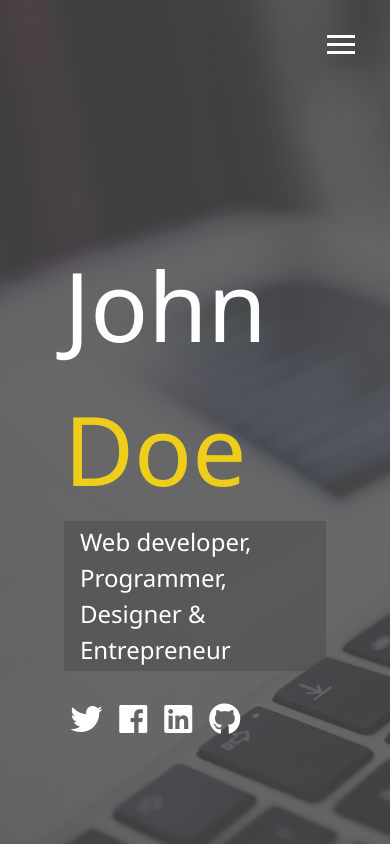
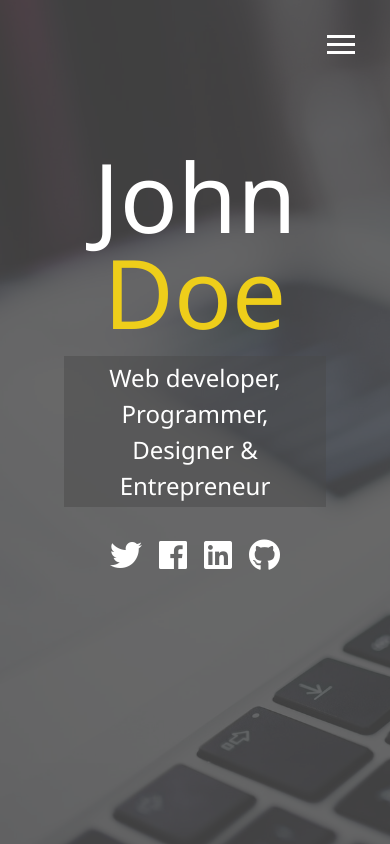
Before and after one commit to akiraafu/portfolio2, a website: page dist/index.html in a window 390 px wide. Drawn offline with Linux system fonts and the light colour scheme.

Commit message:
about page, text color function

```diff
--- a/scss/_config.scss
+++ b/scss/_config.scss
@@ -26,3 +26,37 @@ $background-opacity: 0.8;
         }
     }
 }
+// set text color
+@function set-text-color($color) {
+    @if (lightness($color) > 40) {
+        @return #000;
+    } @else {
+        @return #fff;
+    }
+}
+
+// media query mixins
+
+@mixin mediaSm {
+    @media screen and (max-width: 500px) {
+        @content;
+    }
+}
+
+@mixin mediaMd {
+    @media screen and (max-width: 768px) {
+        @content;
+    }
+}
+
+@mixin mediaLg {
+    @media screen and (min-width: 769px) and (max-width: 1170px) {
+        @content;
+    }
+}
+
+@mixin mediaXl {
+    @media screen and (min-width: 1171px) {
+        @content;
+    }
+}
--- a/scss/_menu.scss
+++ b/scss/_menu.scss
@@ -11,7 +11,7 @@
         width: 28px;
         height: 3px;
         margin: 0 0 5px 0;
-        background-color: #fff;
+        background-color: set-text-color($primary-color);
         @include easeOut;
     }
 
@@ -107,7 +107,7 @@
         text-transform: uppercase;
         padding: 1rem 0;
         font-weight: 300;
-        color: #fff;
+        color: set-text-color($primary-color);
         text-decoration: none;
         @include easeOut;
         &:hover {
--- /dev/null
+++ b/scss/_mobile.scss
@@ -0,0 +1,60 @@
+// widescreens
+@include mediaXl {
+}
+
+// Desktops & laptops
+@include mediaLg {
+}
+
+// Tablets & small Laptops
+@include mediaMd {
+    main {
+        align-items: center;
+        text-align: center;
+
+        .lg-heading {
+            line-height: 1;
+            margin-bottom: 1rem;
+        }
+    }
+    ul.menu-nav,
+    div.menu-branding {
+        float: none;
+        width: 100%;
+        min-height: 0;
+        &.show {
+            transform: translate3d(0, 0, 0);
+        }
+    }
+    .menu-nav {
+        height: 75vh;
+        transform: translate3d(-100%, 0, 0);
+        font-size: 22px;
+    }
+    .menu-branding {
+        height: 25vh;
+        transform: translate3d(100%, 0, 0);
+        .portrait {
+            background: url(../img/portrait_small.jpg);
+            width: 150px;
+            height: 150px;
+            background-size: cover;
+        }
+    }
+    .about-info {
+        grid-template-areas:
+            "bioimage"
+            "bio"
+            "job1"
+            "job2"
+            "job3";
+        grid-template-columns: 1fr;
+    }
+}
+
+// smartphones
+@include mediaSm {
+    main#home h1 {
+        margin-top: 10vh;
+    }
+}
--- a/scss/main.scss
+++ b/scss/main.scss
@@ -8,7 +8,7 @@
 body {
     @include background();
     background: $primary-color;
-    color: #fff;
+    color: set-text-color($primary-color);
     height: 100%;
     margin: 0;
     font-family: "Segoe UI", Tahoma, Geneva, Verdana, sans-serif;
@@ -34,7 +34,7 @@ h3 {
 }
 
 a {
-    color: #fff;
+    color: set-text-color($primary-color);
     text-decoration: none;
 }
 
@@ -50,7 +50,8 @@ header {
 
 main {
     padding: 4rem;
-    height: 100%;
+    // height: 100%;
+    min-height: calc(100vh - 60px);
 
     .icons {
         margin-top: 1rem;
@@ -71,3 +72,51 @@ main {
         }
     }
 }
+
+.about-info {
+    display: grid;
+    grid-gap: 30px;
+    grid-template-areas:
+        "bioimage bio bio"
+        "job1 job2 job3";
+    grid-template-columns: repeat(3, 1fr);
+
+    .bio-image {
+        grid-area: bioimage;
+        margin: auto;
+        border-radius: 50%;
+        border: $secondary-color 3px solid;
+    }
+
+    .bio {
+        grid-area: bio;
+        font-size: 1.4rem;
+    }
+
+    .job-1 {
+        grid-area: job1;
+    }
+
+    .job-2 {
+        grid-area: job2;
+    }
+
+    .job-3 {
+        grid-area: job3;
+    }
+    .job {
+        background: lighten($primary-color, 5);
+        padding: 0.5rem;
+        border-bottom: $secondary-color 5px solid;
+    }
+}
+
+#main-footer {
+    text-align: center;
+    padding: 1rem;
+    background: darken($primary-color, 10);
+    color: set-text-color($primary-color);
+    height: 60px;
+}
+
+@import "mobile";
```
Also changed, not shown: dist/about.html (added), dist/css/main.css, dist/index.html.
